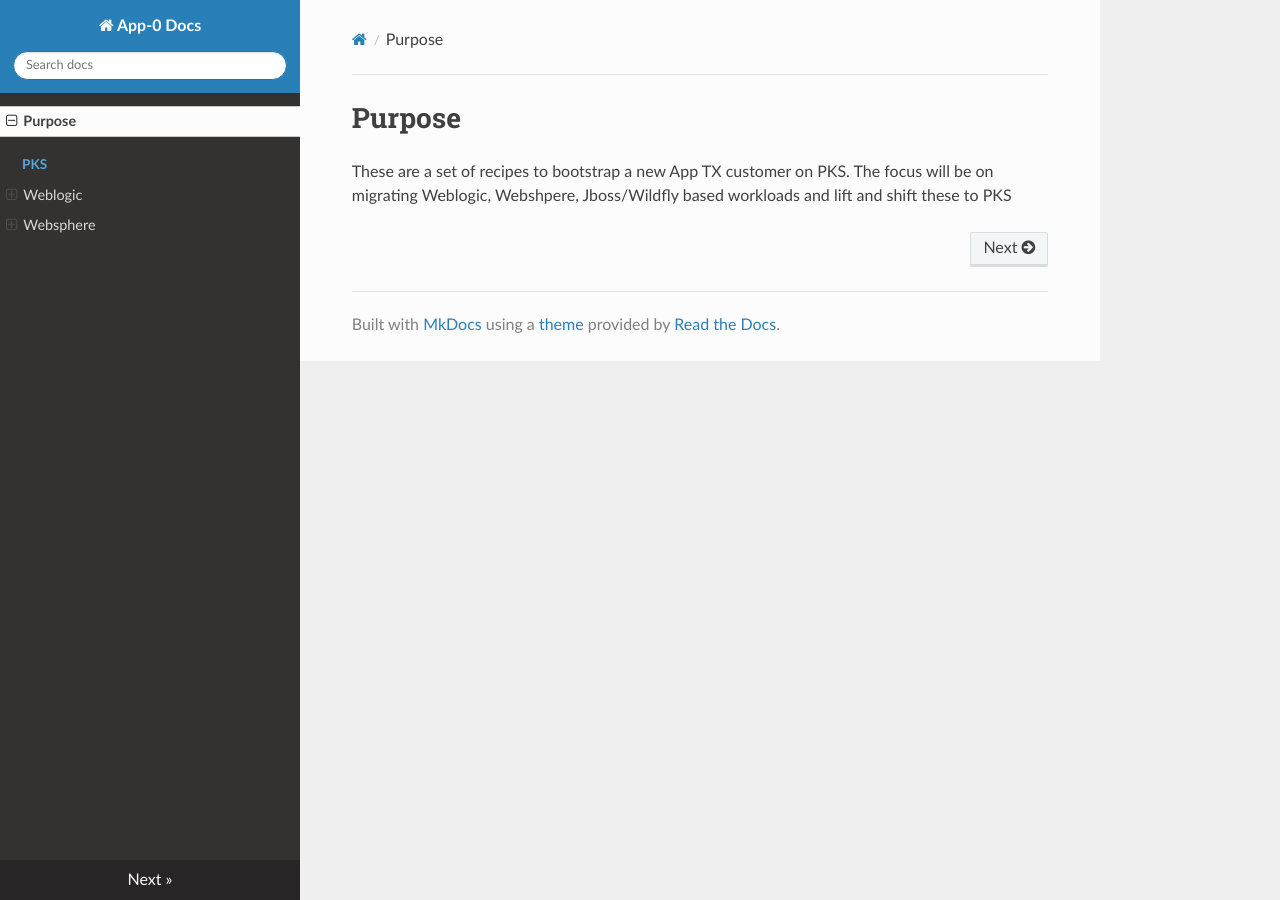
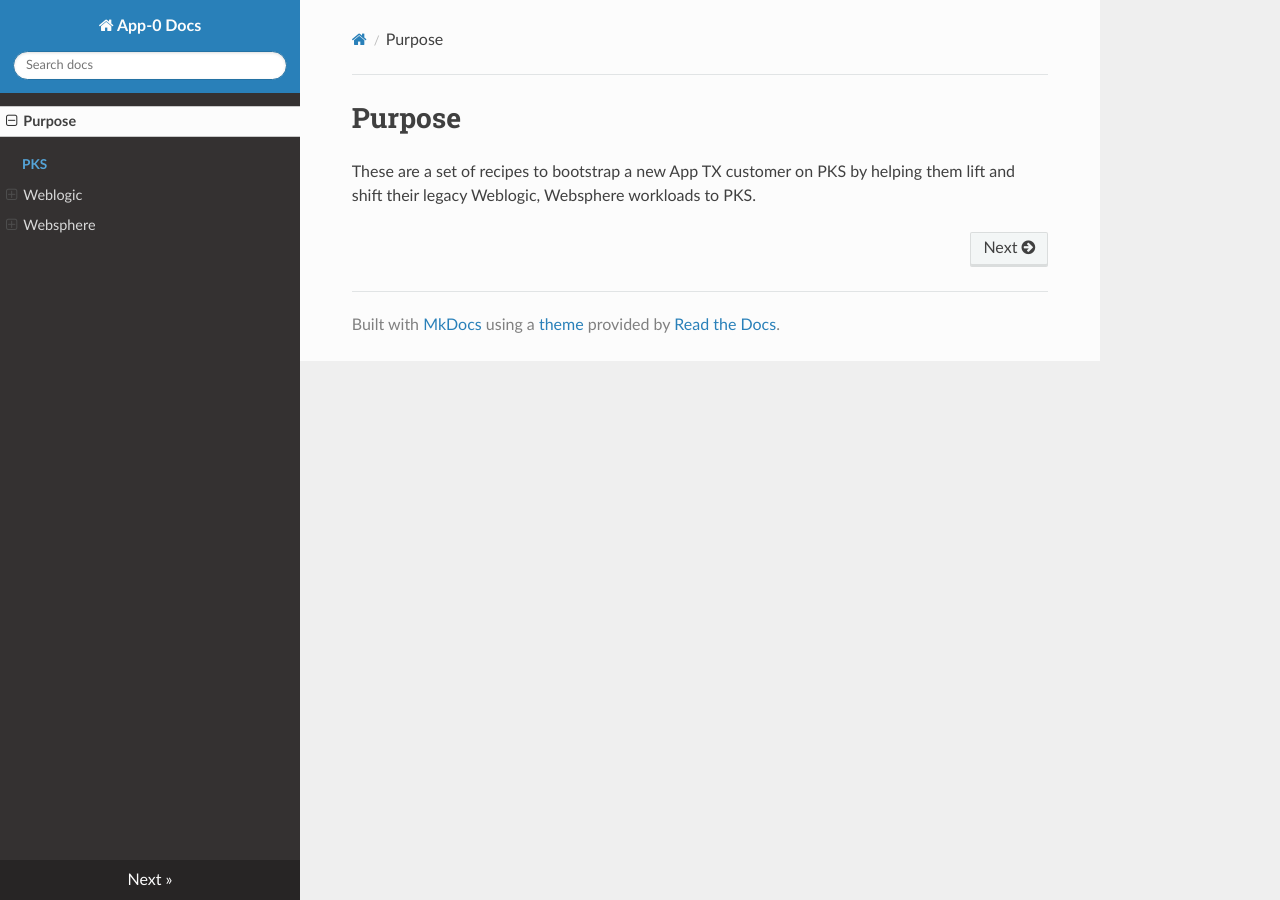
Before and after one commit to vmware-archive/legacy-pks-recipes, an MkDocs documentation site: the page built from docs/index.md, in a window 1280 px wide. Built offline with MkDocs 1.6.1, drawn with Linux system fonts in a browser that asks for light colours; nearby versions of some CDN libraries.

Commit message:
Fixes typo

```diff
--- a/docs/index.md
+++ b/docs/index.md
@@ -1,3 +1,3 @@
 # Purpose
 
-These are a set of recipes to bootstrap a new App TX customer on PKS. The focus will be on migrating Weblogic, Webshpere, Jboss/Wildfly based workloads and lift and shift these to PKS
+These are a set of recipes to bootstrap a new App TX customer on PKS by helping them lift and shift their legacy Weblogic, Websphere  workloads to PKS.
```
